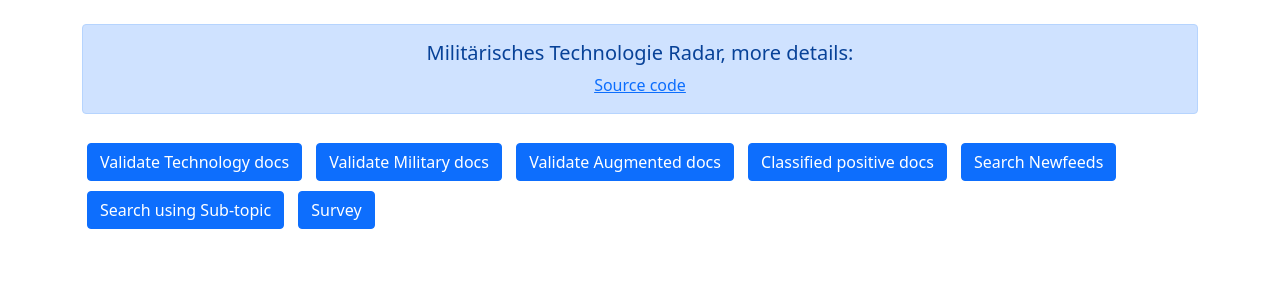
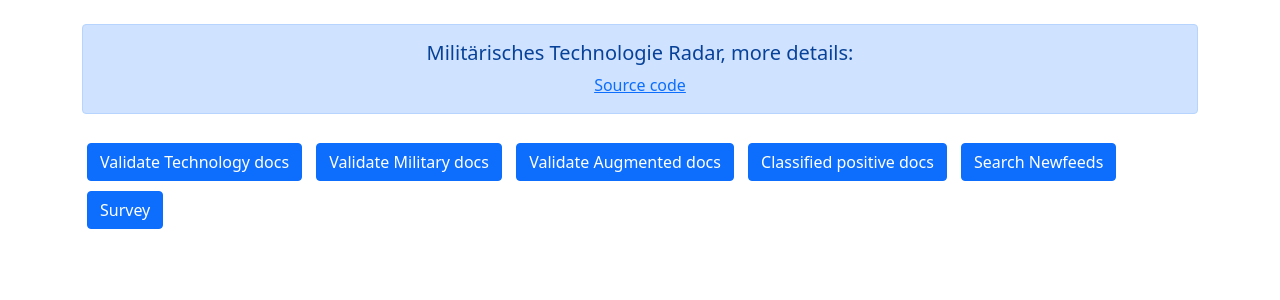
Before and after one commit to praveengadiyaram369/Survey-thesis, a FastAPI app: page / in a window 1280 px wide. Shown: the top 300 px of the page. Run offline with FastAPI, Linux system fonts and the light colour scheme; parts of the project's set-up code (start-up, migrations or seed data) failed here and were passed over.

Commit message:
adding changes for final

```diff
--- a/labelling_api/templates/index.html
+++ b/labelling_api/templates/index.html
@@ -17,7 +17,7 @@
             <button type="button" style="margin:5px;" onclick="document.location.href='/mda/validate_augdata'" class="btn btn-primary btn-md">Validate Augmented docs</button>
             <button type="button" style="margin:5px;" onclick="document.location.href='/mda/validate_pos_docs'" class="btn btn-primary btn-md">Classified positive docs</button>
             <button type="button" style="margin:5px;" onclick="document.location.href='/mda/search_keyword'" class="btn btn-primary btn-md">Search Newfeeds</button>
-            <button type="button" style="margin:5px;" onclick="document.location.href='/mda/search_subtopic'" class="btn btn-primary btn-md">Search using Sub-topic</button>
+            <!-- <button type="button" style="margin:5px;" onclick="document.location.href='/mda/search_subtopic'" class="btn btn-primary btn-md">Search using Sub-topic</button> -->
             <button type="button" style="margin:5px;" onclick="document.location.href='/mda/search_survey'" class="btn btn-primary btn-md">Survey</button>
          </div>
       </section>
--- a/labelling_api/templates/sub_topic_search.html
+++ b/labelling_api/templates/sub_topic_search.html
@@ -262,7 +262,7 @@
 
           let data = await response.json();
            console.log(typeof data);
-           // console.log(data);
+           console.log(data);
 
            parsed_data = JSON.parse(data);
            // console.log(parsed_data);
```
